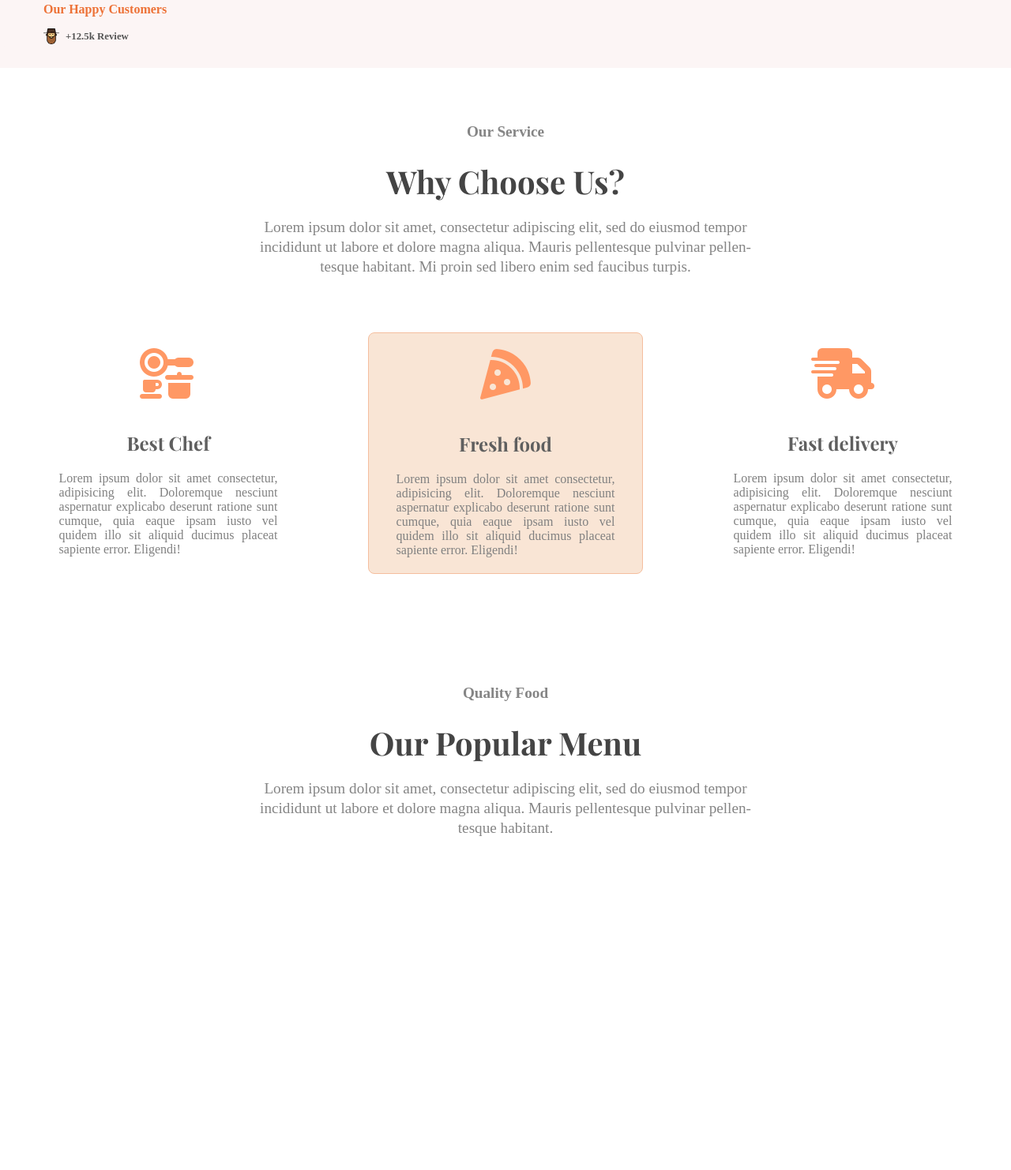
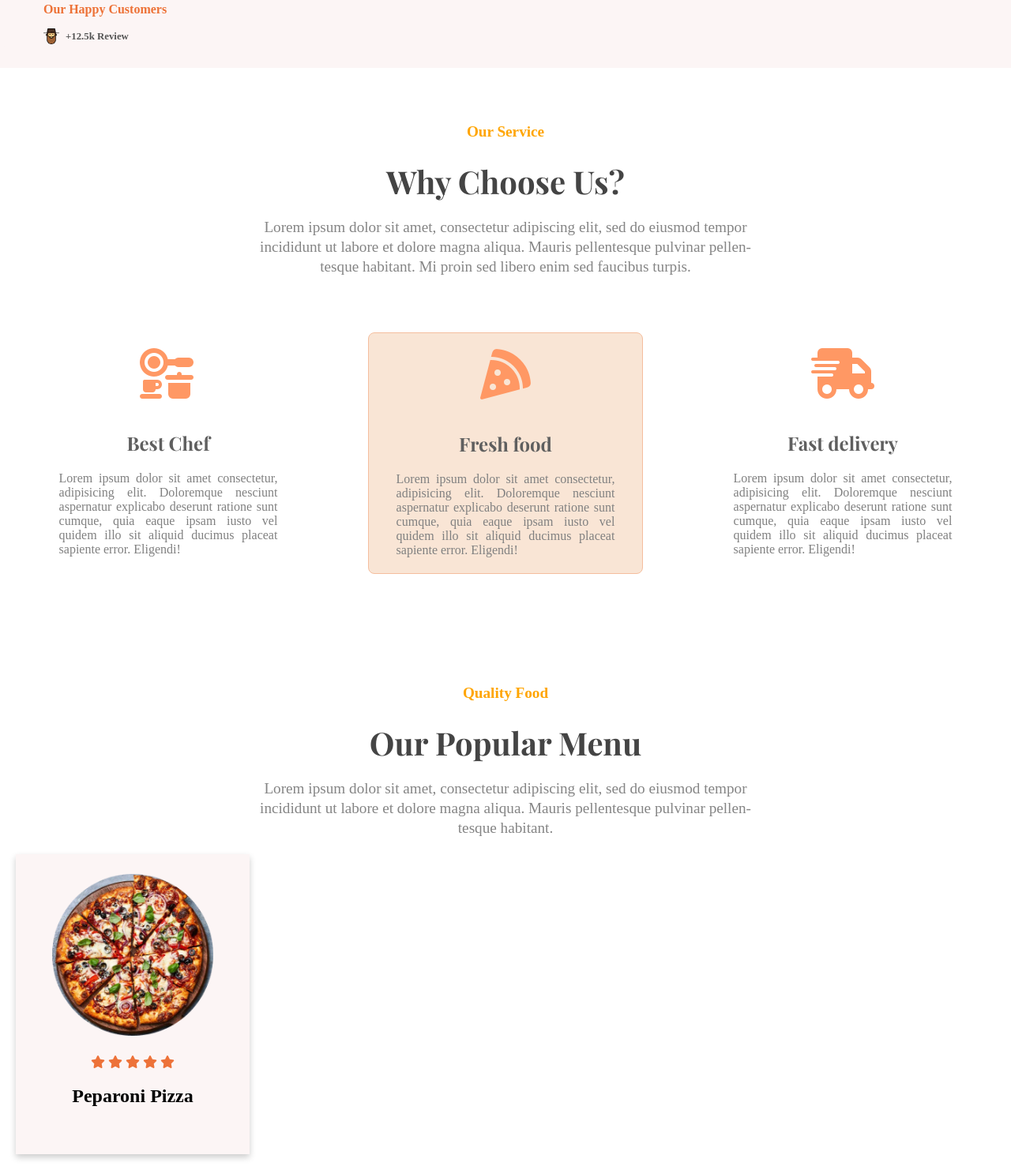
Before and after one commit to NabilRaiyan/Pizza-Market, a PHP site: page /views/home.php in a window 1280 px wide. Shown: the part 595-2077 px from the top of the page at 79% size. Before the commit the page ends 1654 px from the top, so only its background shows below. Run offline with PHP 8.4, Linux system fonts and the light colour scheme; some web fonts are replaced.

```diff
--- a/styles/styles.css
+++ b/styles/styles.css
@@ -9,6 +9,7 @@
     --nav-menu-text: font-family: "Montserrat", sans-serif;
     --body-text: font-family: "Montserrat", sans-serif;
     --body-text-color: rgb(133, 133, 133);
+    --rating-color: #ED7239;
 }
 
 
@@ -219,7 +220,7 @@ body{
     margin: 70px auto 20px auto;
     text-align: center;
     font-family: var(--body-text);
-    color: var(--body-text-color);
+    color: orange;
     font-size: 1.2rem;
 }
 
@@ -280,3 +281,29 @@ body{
     margin: 20px auto;
     width: 80%;
 }
+
+
+/* popular menu style */
+
+.card{
+    background-color: #FCF5F5;
+    box-shadow: 0 4px 8px 0 rgba(0,0,0,0.2);
+    margin: 20px;
+    padding: 20px;
+    height: 40%;
+    width: 20%;
+}
+.rating{
+    color: var(--rating-color);
+}
+.card-img{
+    width: 80%;
+    height: 80%;
+    margin: 5px auto;
+    display: block;
+}
+
+.card-body{
+    padding: 20px;
+    text-align: center;
+}
--- a/views/home.php
+++ b/views/home.php
@@ -86,6 +86,8 @@
         Mauris pellentesque pulvinar pellentesque habitant.
     </p>
 
+    <?php include "./popularItemCart.php"; ?>
+
     </div>
 </div>
 
--- /dev/null
+++ b/views/popularItemCart.php
@@ -0,0 +1,15 @@
+
+    <div class="card">
+        <img class="card-img" src="../images/pizza-circle-2.png" alt="" srcset="">
+        <div class="card-body">
+        <span class="rating fa fa-star checked"></span>
+        <span class="rating fa fa-star checked"></span>
+        <span class="rating fa fa-star checked"></span>
+        <span class="rating fa fa-star"></span>
+        <span class="rating fa fa-star"></span>
+            <h2 class="cart-title">
+                Peparoni Pizza
+            </h2>
+
+        </div>
+    </div>
```
Also changed, not shown: 1 other file.
